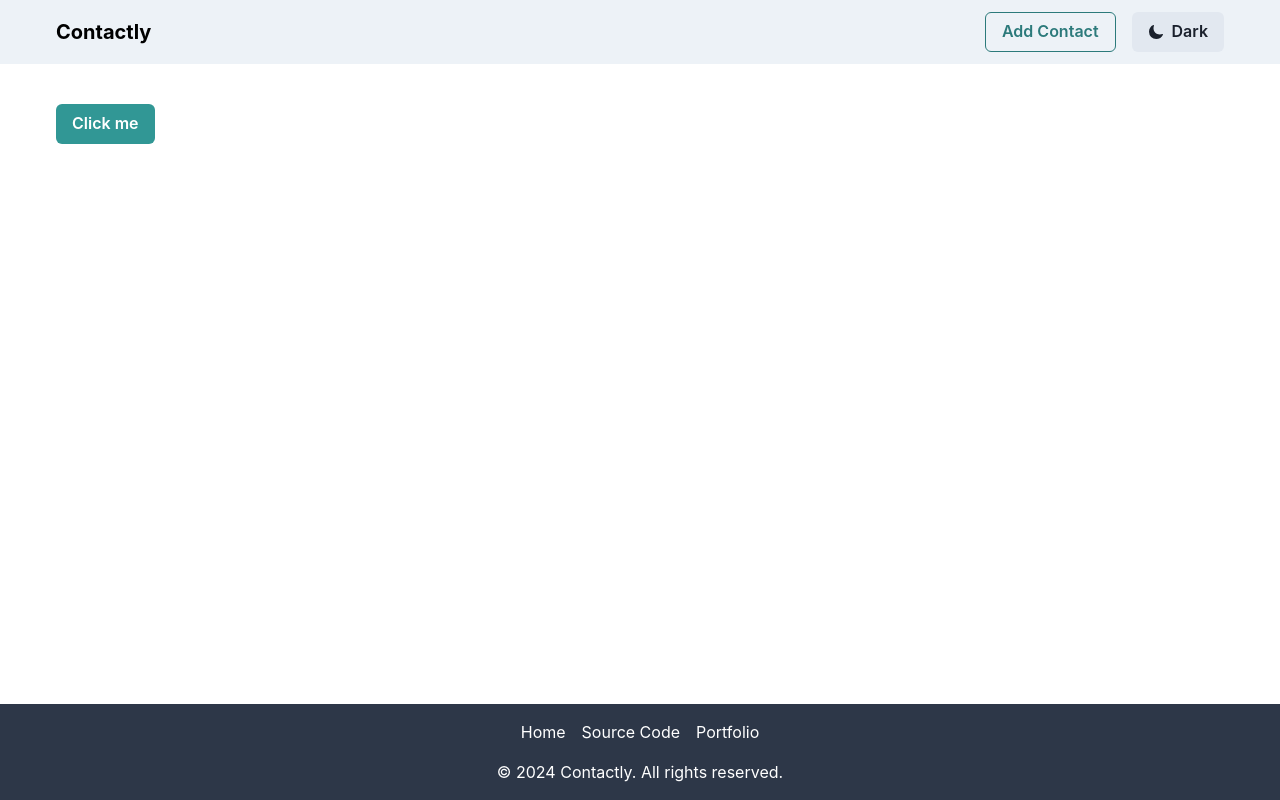
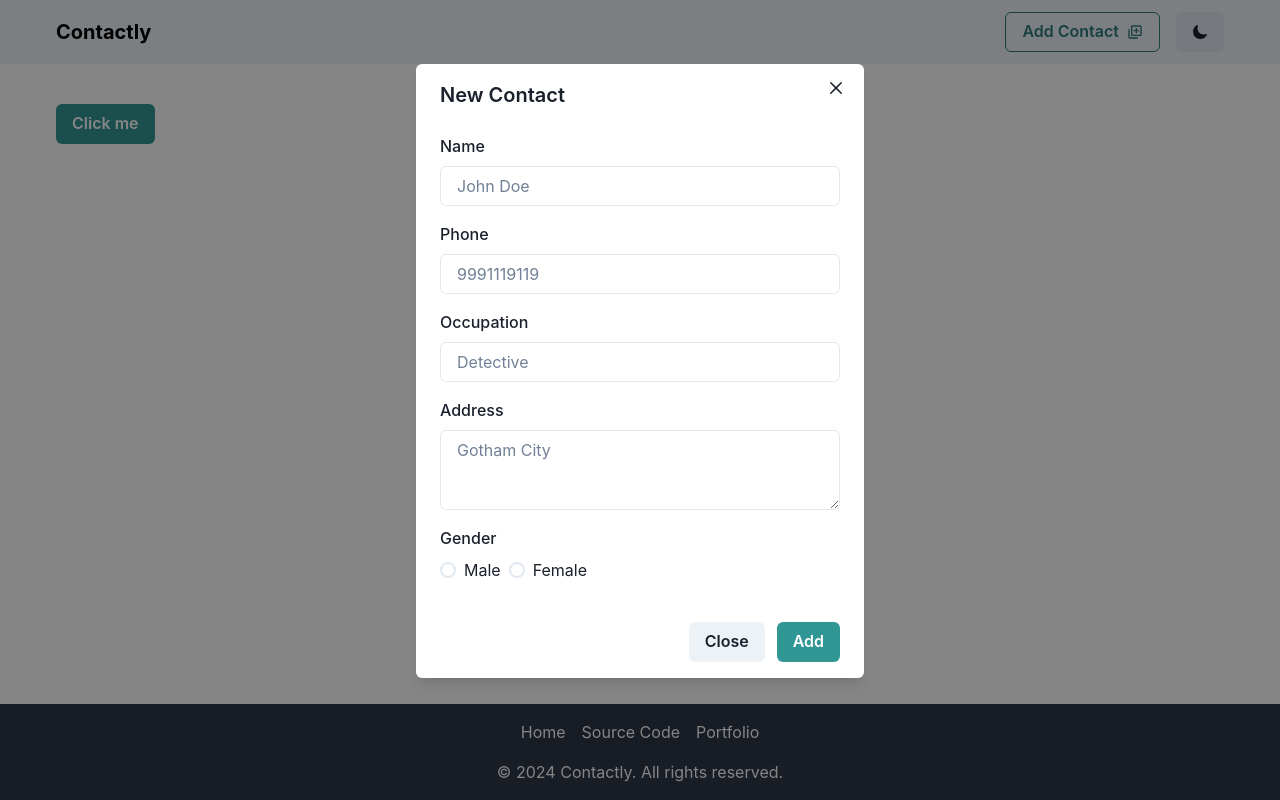
Before and after one commit to yodkwtf/contactly-js-python, a React (Vite) app in the folder client/: page / in a window 1280 px wide. Both pictures are taken after a click on the button "Add Contact". Built offline with nearby package versions, Linux system fonts and the light colour scheme.

Commit message:
add contact modal created

```diff
--- /dev/null
+++ b/client/src/components/AddContactModal.jsx
@@ -0,0 +1,73 @@
+import {
+  Button,
+  FormControl,
+  FormLabel,
+  Input,
+  Modal,
+  ModalBody,
+  ModalCloseButton,
+  ModalContent,
+  ModalFooter,
+  ModalHeader,
+  ModalOverlay,
+  Radio,
+  RadioGroup,
+  Stack,
+  Textarea,
+  useDisclosure,
+} from '@chakra-ui/react';
+import { BiAddToQueue } from 'react-icons/bi';
+
+const AddContactModal = () => {
+  const { isOpen, onOpen, onClose } = useDisclosure();
+
+  return (
+    <>
+      <Button onClick={onOpen} colorScheme="teal" variant="outline" mr={4}>
+        Add Contact
+        <BiAddToQueue style={{ marginLeft: '8px' }} />
+      </Button>
+
+      <Modal isOpen={isOpen} onClose={onClose}>
+        <ModalOverlay />
+        <ModalContent>
+          <ModalHeader>New Contact</ModalHeader>
+          <ModalCloseButton />
+
+          <ModalBody pb={6}>
+            <FormControl>
+              <FormLabel>Name</FormLabel>
+              <Input placeholder="John Doe" />
+
+              <FormLabel mt={4}>Phone</FormLabel>
+              <Input placeholder="9991119119" />
+
+              <FormLabel mt={4}>Occupation</FormLabel>
+              <Input placeholder="Detective" />
+
+              <FormLabel mt={4}>Address</FormLabel>
+              <Textarea placeholder="Gotham City" />
+
+              <FormLabel mt={4}>Gender</FormLabel>
+              <RadioGroup>
+                <Stack direction="row">
+                  <Radio value="male">Male</Radio>
+                  <Radio value="female">Female</Radio>
+                </Stack>
+              </RadioGroup>
+            </FormControl>
+          </ModalBody>
+
+          <ModalFooter>
+            <Button mr={3} onClick={onClose}>
+              Close
+            </Button>
+
+            <Button colorScheme="teal">Add</Button>
+          </ModalFooter>
+        </ModalContent>
+      </Modal>
+    </>
+  );
+};
+export default AddContactModal;
--- a/client/src/components/Navbar.jsx
+++ b/client/src/components/Navbar.jsx
@@ -9,6 +9,7 @@ import {
 } from '@chakra-ui/react';
 import { IoMoon } from 'react-icons/io5';
 import { FaSun as LuSun } from 'react-icons/fa';
+import AddContactModal from './AddContactModal';
 
 const Navbar = () => {
   const { toggleColorMode } = useColorMode();
@@ -24,15 +25,11 @@ const Navbar = () => {
             Contactly
           </Box>
           <Spacer />
-          <Button colorScheme="teal" variant="outline" mr={4}>
-            Add Contact
-          </Button>
-          <Button
-            leftIcon={useColorModeValue(<IoMoon />, <LuSun />)}
-            onClick={toggleColorMode}
-            bg={themeBtnBg}
-          >
-            {useColorModeValue('Dark', 'Light')}
+
+          <AddContactModal />
+
+          <Button onClick={toggleColorMode} bg={themeBtnBg}>
+            {useColorModeValue(<IoMoon />, <LuSun />)}
           </Button>
         </Flex>
       </Container>
```
